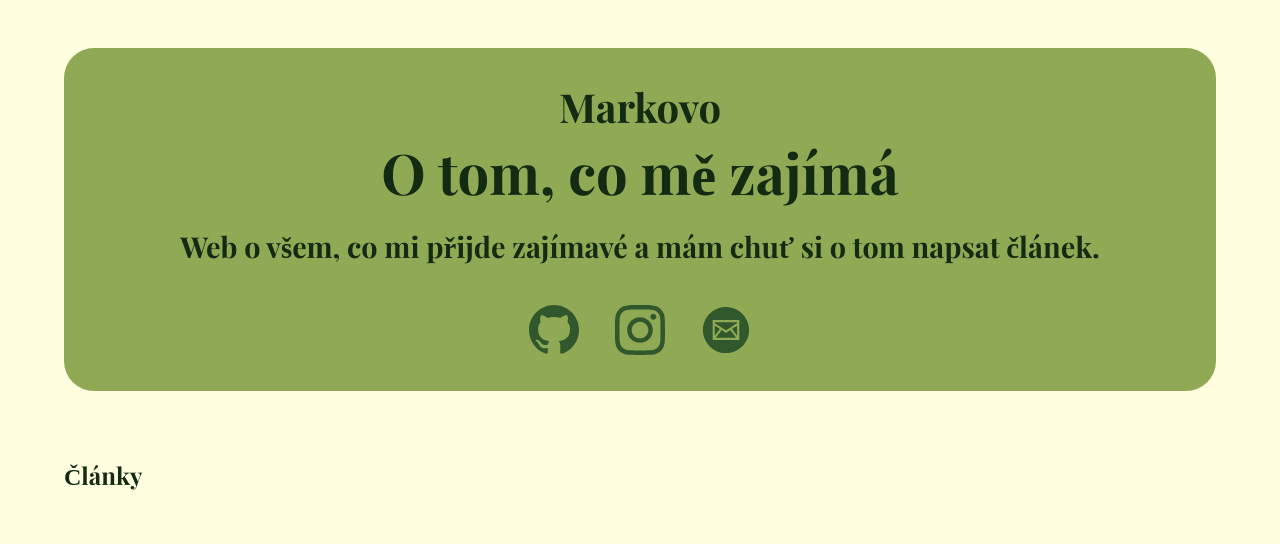
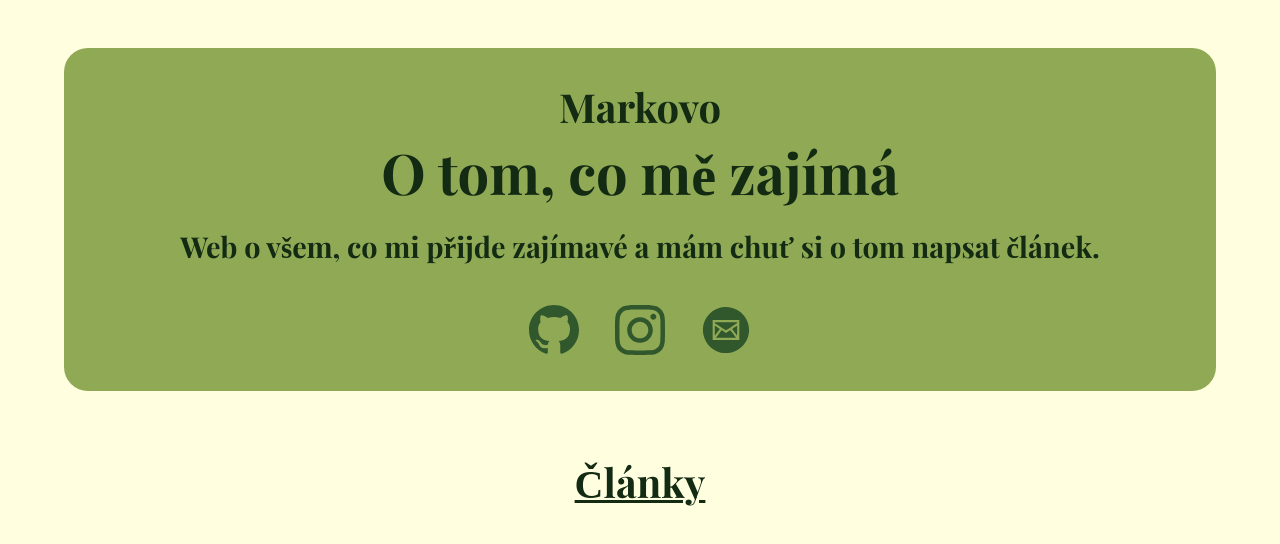
Before and after one commit to KlukZHradce/OTomCoMeZajima, a plain HTML site: page index.html in a window 1280 px wide. Drawn offline with nearby package versions, Linux system fonts and the light colour scheme; no server answers; a web font is replaced by a local one.

Commit message:
Hlavne uprava velikosti fontu a marginu; trochu prace s barvou

```diff
--- a/index.html
+++ b/index.html
@@ -38,7 +38,7 @@
         </a>
       </div>
     </div>
-
+    <h2 id = "clanky-nadpis">Články</h2>
     <div id="seznam-vypisku"></div>
 
       <script type="module" src="script.js"></script>
--- a/script.js
+++ b/script.js
@@ -23,9 +23,6 @@ const seznamVypisku = document.getElementById('seznam-vypisku');
 // Funkce pro načtení a zobrazení dat
 async function nactiVypisky() {
     try {
-        // Zobrazení loading stavu
-        seznamVypisku.innerHTML = '<h2>Články</h2>';
-
         // Získání dat z kolekce "clanky"
         const querySnapshot = await getDocs(collection(db, "clanky"));
 
--- a/style.css
+++ b/style.css
@@ -1,6 +1,7 @@
 :root {
     --barva-pozadi:#FFFFE0;
     --barva-fontu: #132A13;
+    --barva-karet: #ECF39E;
 }
 
 body {
@@ -13,8 +14,8 @@ body {
 }
 
 .medailonek {
-    margin: 3rem 0 3rem      0;
-    border-radius: 30px;
+    margin: 3rem 0 4rem      0;
+    border-radius: 24px;
     background-color: #90A955;
     padding: 0 1.5rem 0 1.5rem;
 }
@@ -57,6 +58,14 @@ body {
     margin: 0 1rem 0 1rem;
 }
 
+#clanky-nadpis {
+    text-align: center;
+    font-size: clamp(2.5rem, 2.8vw, 4rem);
+    text-decoration: underline;
+    text-decoration-thickness: 3px;
+    ;
+}
+
 #seznam-vypisku {
     display: flex;
     flex-direction: column;
@@ -66,7 +75,7 @@ body {
 
 .karta {
     display: block;
-    background: rgba(49, 87, 44, 0.2);
+    background: var(--barva-karet);
     padding: 2.5rem;
     border-radius: 24px;
     text-decoration: none;
@@ -80,12 +89,12 @@ body {
 }
 
 .karta h2 {
-    font-size: 2.2rem;
+    font-size: clamp(2rem, 2.2vw, 4rem);
     margin: 0 0 0.5rem 0;
 }
 
 .karta .tema {
-    font-size: 0.9rem;
+    font-size: clamp(1rem, 1.3vw, 2rem);
     letter-spacing: 0.1em;
     text-transform: uppercase;
     opacity: 0.6;
@@ -93,7 +102,7 @@ body {
 }
 
 .karta .perex {
-    font-size: 1.2rem;
+    font-size: clamp(1.2rem, 1.4vw, 2rem);
     line-height: 1.6;
     opacity: 0.85;
 }
```
